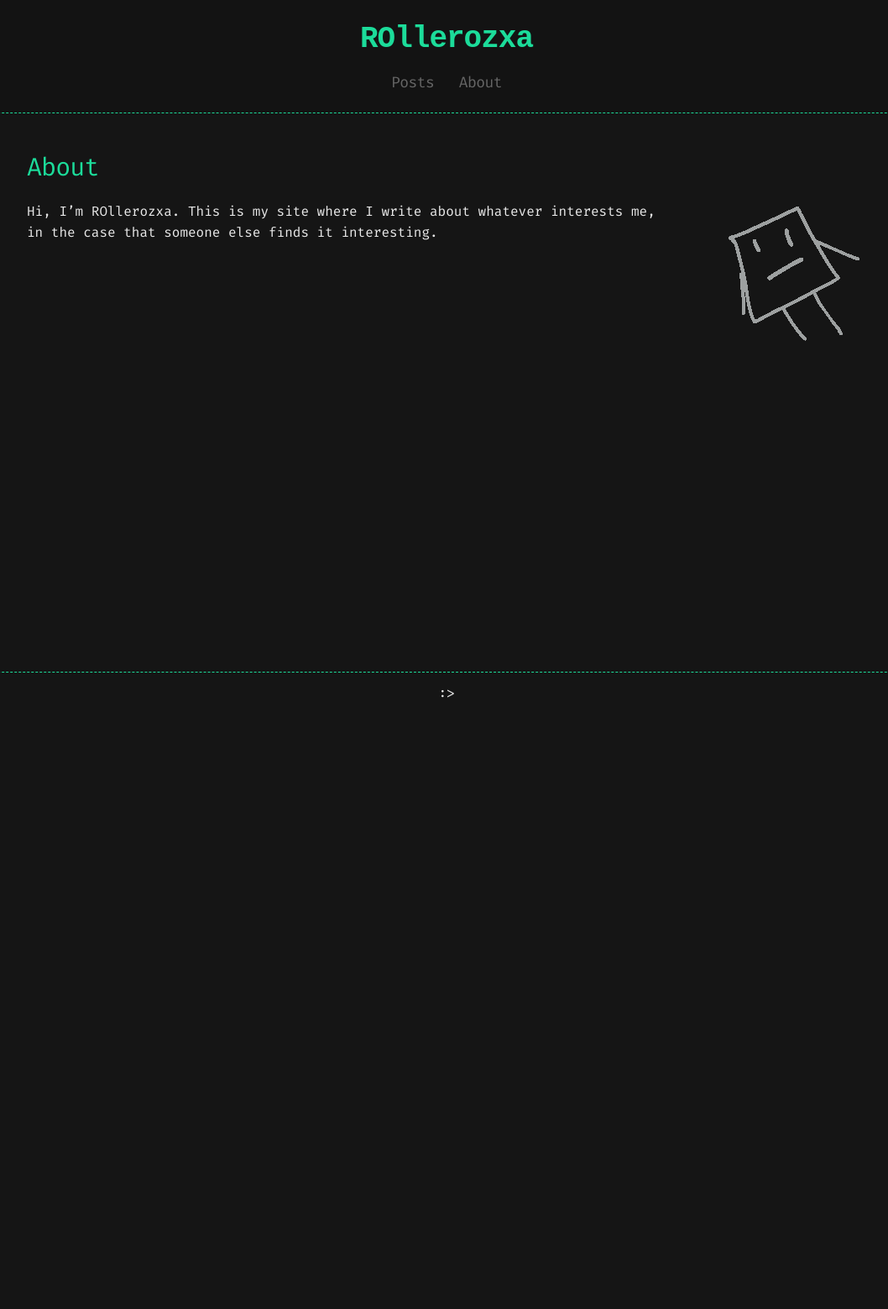
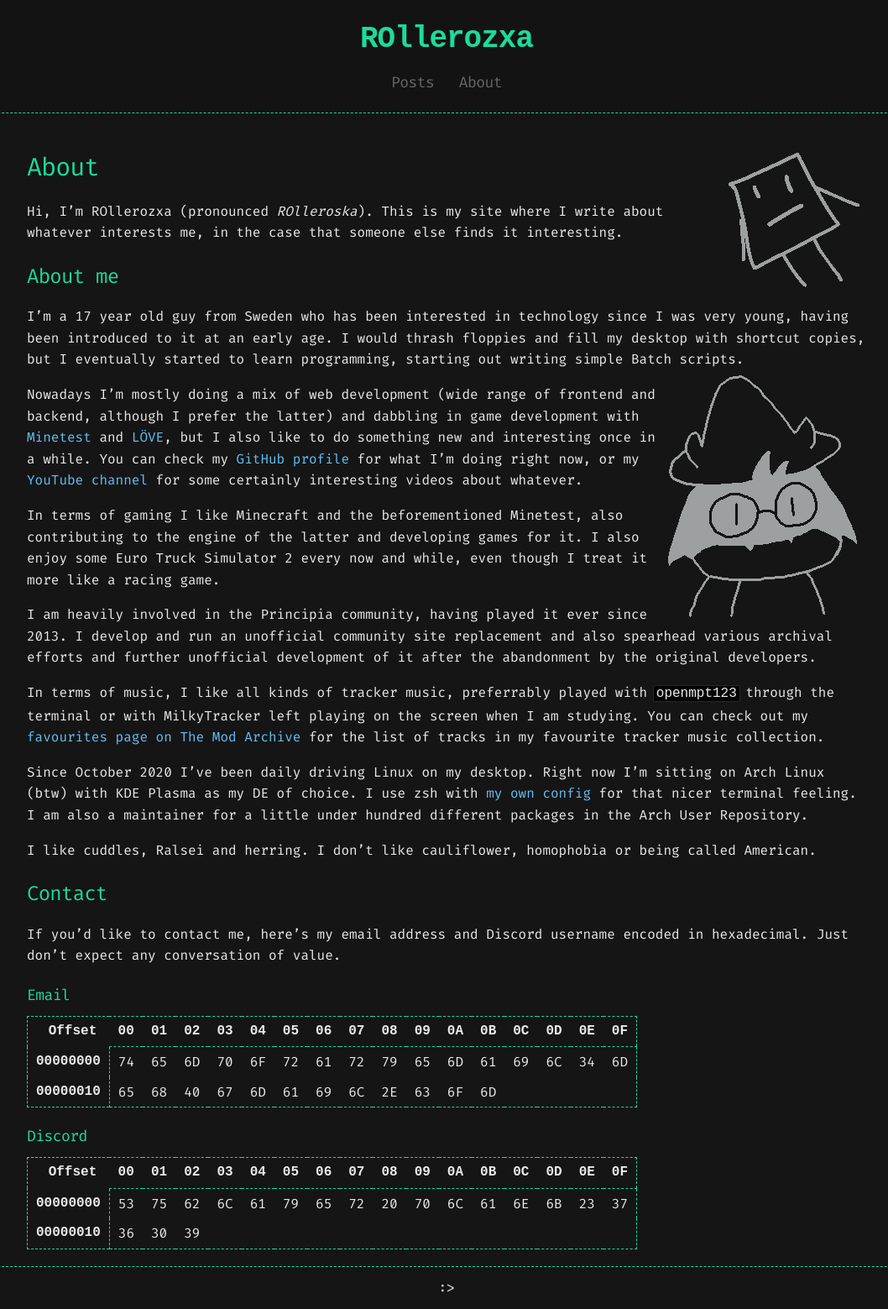
Before and after one commit to rollerozxa/voxelmanip.se, a Jekyll site: the page built from about.md, in a window 1280 px wide. Shown: the whole page at 84% size, without its empty margins (108-1166 px from the left). Built offline with Jekyll 4.4.1, drawn with Linux system fonts in a browser that asks for light colours; some web fonts are replaced; before the commit the page ends 900 px from its top, so only the background shows below that.

Commit message:
Add more stuff to about page.

```diff
--- a/_sass/base.scss
+++ b/_sass/base.scss
@@ -37,6 +37,8 @@ h1, h2, h3, h4, h5, h6 {
 li {
 	line-height: 1.6;
 }
+
+.c { text-align: center; }
 
 /// Header \\\
 
@@ -148,7 +150,6 @@ table {
 	margin: 0 0 20px 0;
 
 	th {
-		text-align: left;
 		border-bottom: 1px dashed $header;
 	}
 	td, th {
@@ -222,8 +223,10 @@ footer {
 	}
 }
 
-.ozxa {
+.ozxa, .cute-ralsei {
 	image-rendering: crisp-edges;
 	float: right;
-	margin-left: 60px;
 }
+.ozxa {
+	margin-left: 30px;
+}
--- a/about.md
+++ b/about.md
@@ -2,7 +2,128 @@
 layout: page
 title: About
 ---
+<img src="{{ 'assets/ozxa.png' | relative_url }}" class="ozxa" alt="ozxa" title="Ozxa">
 # About
-<img src="{{ 'assets/ozxa.png' | relative_url }}" class="ozxa">
+Hi, I'm ROllerozxa (pronounced *ROlleroska*). This is my site where I write about whatever interests me, in the case that someone else finds it interesting.
 
-Hi, I'm ROllerozxa. This is my site where I write about whatever interests me, in the case that someone else finds it interesting.
+## About me
+I'm a 17 year old guy from Sweden who has been interested in technology since I was very young, having been introduced to it at an early age. I would thrash floppies and fill my desktop with shortcut copies, but I eventually started to learn programming, starting out writing simple Batch scripts.
+<img src="{{ 'assets/cute_drawn_ralsei.png' | relative_url }}" class="cute-ralsei" alt="Cute Ralsei" title="Cute Ralsei" onclick="this.src='{{ 'assets/cute_drawn_ralsei_squeak.png' | relative_url }}'">
+
+Nowadays I'm mostly doing a mix of web development (wide range of frontend and backend, although I prefer the latter) and dabbling in game development with [Minetest](https://www.minetest.net) and [LÖVE](https://love2d.org), but I also like to do something new and interesting once in a while. You can check my [GitHub profile](https://github.com/rollerozxa) for what I'm doing right now, or my [YouTube channel](https://www.youtube.com/channel/UC9DVzb753ncMoR7TBuqvcIA) for some certainly interesting videos about whatever.
+
+In terms of gaming I like Minecraft and the beforementioned Minetest, also contributing to the engine of the latter and developing games for it. I also enjoy some Euro Truck Simulator 2 every now and while, even though I treat it more like a racing game.
+
+I am heavily involved in the Principia community, having played it ever since 2013. I develop and run an unofficial community site replacement and also spearhead various archival efforts and further unofficial development of it after the abandonment by the original developers.
+
+In terms of music, I like all kinds of tracker music, preferrably played with `openmpt123` through the terminal or with MilkyTracker left playing on the screen when I am studying. You can check out my [favourites page on The Mod Archive](https://modarchive.org/index.php?request=view_member_favourites&query=93924) for the list of tracks in my favourite tracker music collection.
+
+Since October 2020 I've been daily driving Linux on my desktop. Right now I'm sitting on Arch Linux (btw) with KDE Plasma as my DE of choice. I use zsh with [my own config](https://github.com/rollerozxa/zshrc) for that nicer terminal feeling. I am also a maintainer for a little under hundred different packages in the Arch User Repository.
+
+I like cuddles, Ralsei and herring. I don't like cauliflower, homophobia or being called American.
+
+## Contact
+If you'd like to contact me, here's my email address and Discord username encoded in hexadecimal. Just don't expect any conversation of value.
+
+### Email
+
+<table class="hexeditor">
+	<tr class="offsets">
+		<th class="legend">&nbsp;Offset</th>
+		<th>00</th>
+		<th>01</th>
+		<th>02</th>
+		<th>03</th>
+		<th>04</th>
+		<th>05</th>
+		<th>06</th>
+		<th>07</th>
+		<th>08</th>
+		<th>09</th>
+		<th>0A</th>
+		<th>0B</th>
+		<th>0C</th>
+		<th>0D</th>
+		<th>0E</th>
+		<th>0F</th>
+	</tr><tr>
+		<th class="offset">00000000</th>
+		<td>74</td>
+		<td>65</td>
+		<td>6D</td>
+		<td>70</td>
+		<td>6F</td>
+		<td>72</td>
+		<td>61</td>
+		<td>72</td>
+		<td>79</td>
+		<td>65</td>
+		<td>6D</td>
+		<td>61</td>
+		<td>69</td>
+		<td>6C</td>
+		<td>34</td>
+		<td>6D</td>
+	</tr><tr>
+		<th class="offset">00000010</th>
+		<td>65</td>
+		<td>68</td>
+		<td>40</td>
+		<td>67</td>
+		<td>6D</td>
+		<td>61</td>
+		<td>69</td>
+		<td>6C</td>
+		<td>2E</td>
+		<td>63</td>
+		<td>6F</td>
+		<td>6D</td>
+	</tr>
+</table>
+
+### Discord
+
+<table class="hexeditor">
+	<tr class="offsets">
+		<th class="legend">&nbsp;Offset</th>
+		<th>00</th>
+		<th>01</th>
+		<th>02</th>
+		<th>03</th>
+		<th>04</th>
+		<th>05</th>
+		<th>06</th>
+		<th>07</th>
+		<th>08</th>
+		<th>09</th>
+		<th>0A</th>
+		<th>0B</th>
+		<th>0C</th>
+		<th>0D</th>
+		<th>0E</th>
+		<th>0F</th>
+	</tr><tr>
+		<th class="offset">00000000</th>
+		<td>53</td>
+		<td>75</td>
+		<td>62</td>
+		<td>6C</td>
+		<td>61</td>
+		<td>79</td>
+		<td>65</td>
+		<td>72</td>
+		<td>20</td>
+		<td>70</td>
+		<td>6C</td>
+		<td>61</td>
+		<td>6E</td>
+		<td>6B</td>
+		<td>23</td>
+		<td>37</td>
+	</tr><tr>
+		<th class="offset">00000010</th>
+		<td>36</td>
+		<td>30</td>
+		<td>39</td>
+	</tr>
+</table>
```
Also changed, not shown: assets/cute_drawn_ralsei.png (added), assets/cute_drawn_ralsei_squeak.png (added).
